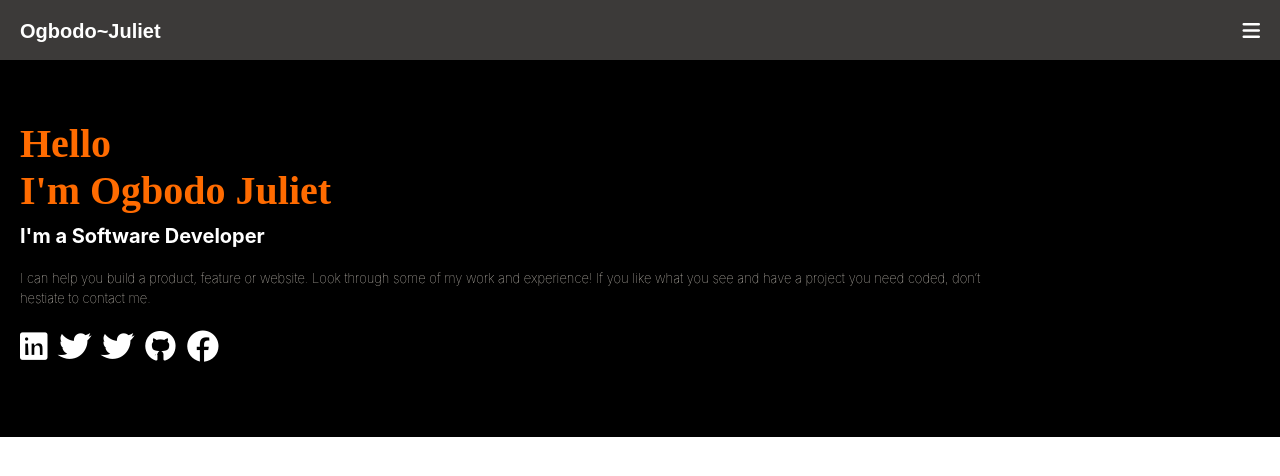
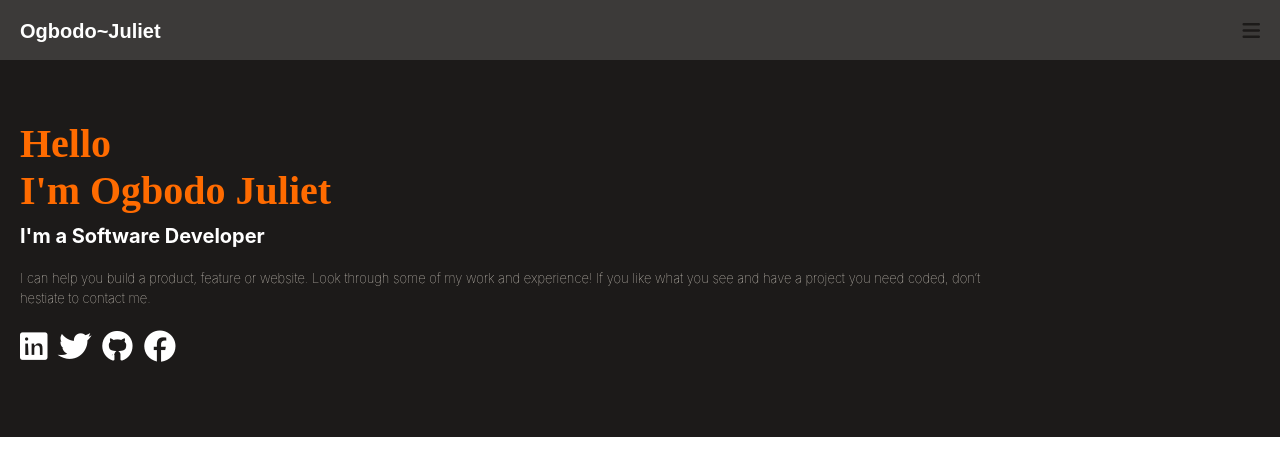
Before and after one commit to Blessing600/Portfolio-setup-and-mobile-first, a website: page index.html in a window 1280 px wide. Drawn offline with Linux system fonts and the light colour scheme.

Commit message:
fixed Html and CSS  errors

```diff
--- a/index.html
+++ b/index.html
@@ -37,9 +37,8 @@
             <ul class="icons">
                 <li><a href="https://www.linkedin.com/in/juliet-ezinne-a810921b5/"><i class="fa-brands fa-linkedin fas"></i></a></li>
                 <li><a href="https://twitter.com/Juliet1Ogbodo"><i class="fa-brands fa-twitter fas"></i></a></li>
-                <li><a href="https://twitter.com/Juliet1Ogbodo"><i class="fa-brands fa-twitter fas"></i></a></li>
                 <li><a href="https://github.com/Blessing600"><i class="fa-brands fa-github fas"></i></a></li>
-                <li><a href="https://twitter.com/Juliet1Ogbodo"><i class="fa-brands fa-facebook fas"></i></a></li>
+                <li><a href="https://web.facebook.com/profile.php?id=100051019932624"><i class="fa-brands fa-facebook fas"></i></a></li>
             </ul>
 
            </div>
--- a/styles.css
+++ b/styles.css
@@ -25,7 +25,7 @@ body {
 }
 
 .fa-bars {
-  color: white;
+  color: #1c1a19;
   width: 8%;
 }
 
@@ -38,7 +38,7 @@ body {
 }
 
 .section1 {
-  background-color: black;
+  background-color: #1c1a19;
   height: 100%;
   width: 100%;
   padding: 3rem 0;
```
